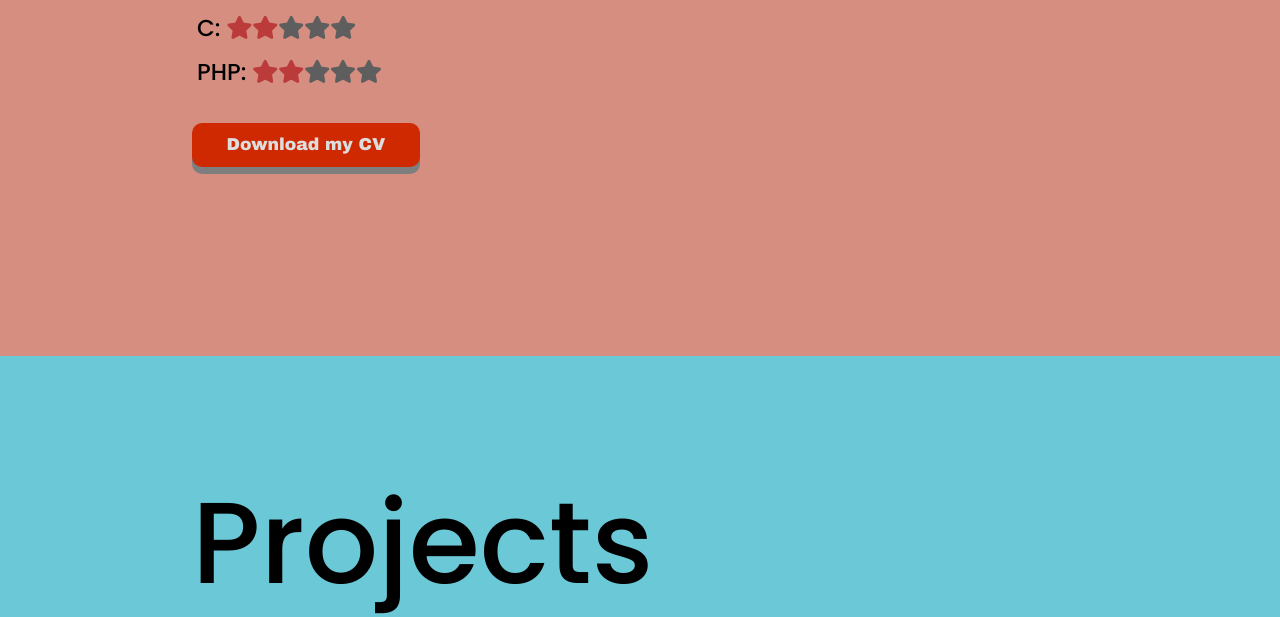
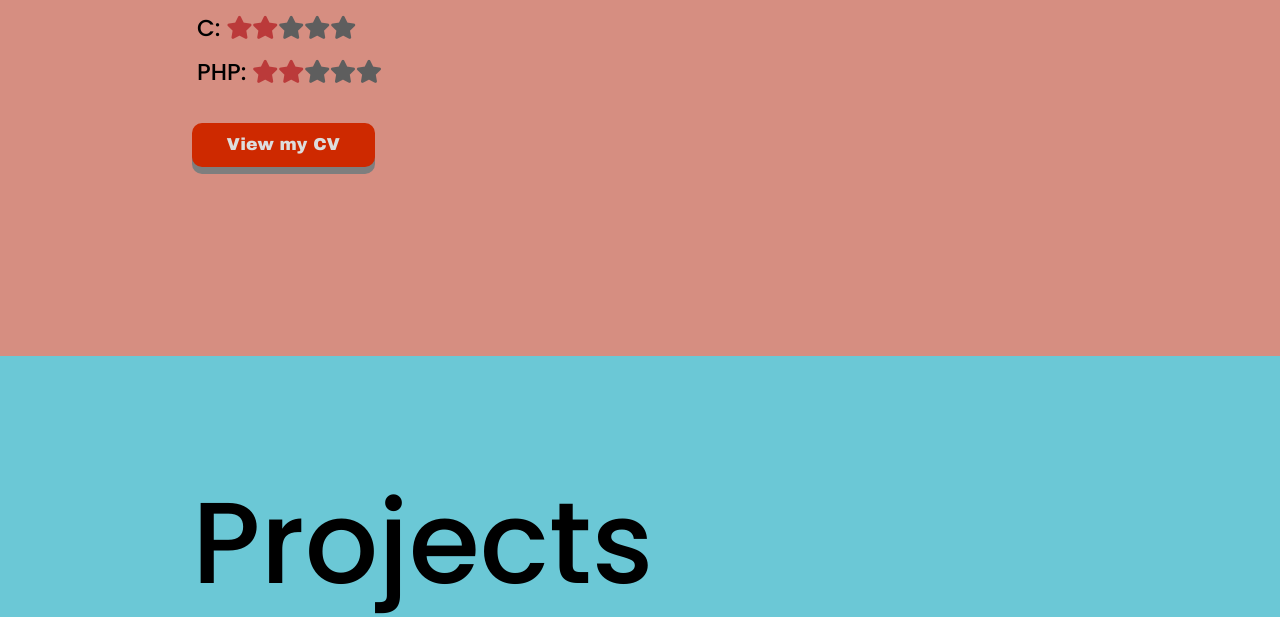
Before and after one commit to MariusEvans/portfolio, a plain HTML site: page index.html in a window 1280 px wide. Shown: the part 3034-3651 px from the top of the page. Drawn offline with nearby package versions, Linux system fonts and the light colour scheme.

Commit message:
Change CV pdf download to google drive link

```diff
--- a/index.html
+++ b/index.html
@@ -117,7 +117,7 @@
           class="fas fa-star lost-star"></i>
       </p><br/>
 
-      <a class="button" href="../documents/Curriculum%20Vitae%20December%202019.pdf" download>Download my CV</a>
+      <a class="button" href="https://drive.google.com/file/d/1uKdazG_A1D0R63qKLvf2lQAM7YVubSn-/view?usp=sharing">View my CV</a>
     </section>
   </div>
 
```
